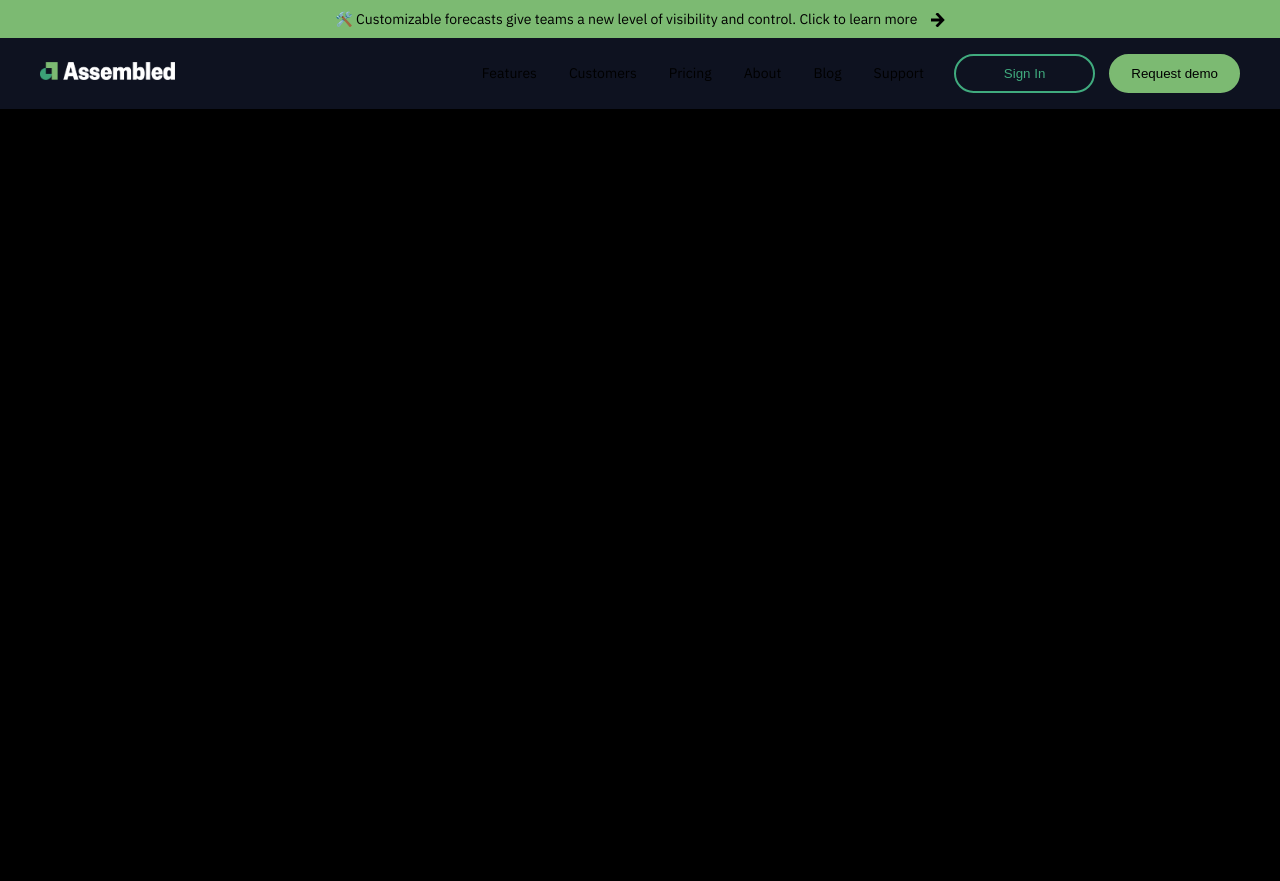
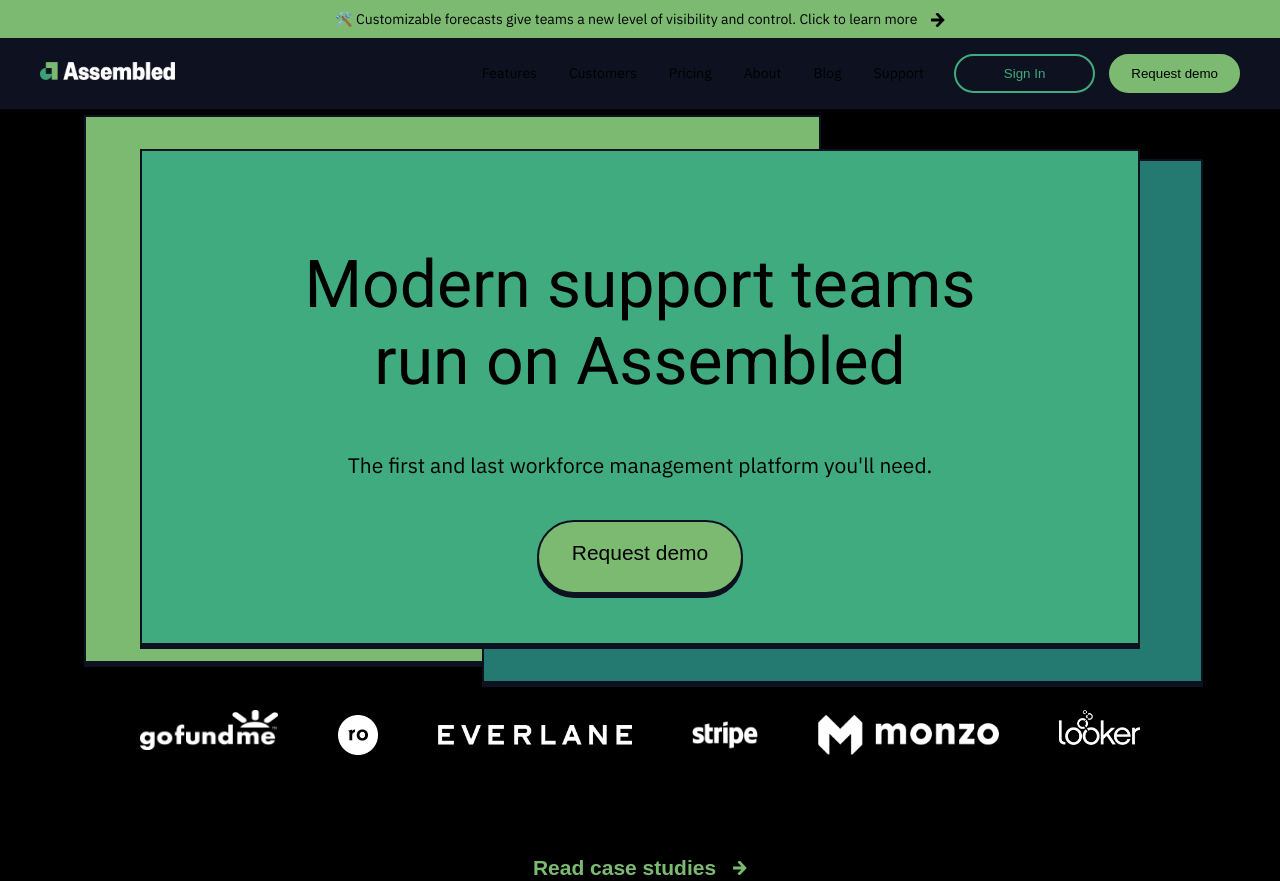
Before and after one commit to tumoiakov/layouts, a plain HTML site: page assembled/index.html in a window 1280 px wide. Before the commit the page ends 800 px from the top, so only its background shows below. Drawn offline with Linux system fonts and the light colour scheme.

Commit message:
add home section

```diff
--- a/assembled/index.html
+++ b/assembled/index.html
@@ -34,7 +34,22 @@
   </header>
   <main>
     <section class="home">
-
+      <div class="home__main">
+        <h1 class="home__title">Modern support teams run on Assembled</h1>
+        <p class="home__description">The first and last workforce management platform you'll need.</p>
+        <button class="home__demo" type="button">Request demo</button>
+      </div>
+      <div class="home__decoration first"></div>
+      <div class="home__decoration second"></div>
+      <div class="home__funders">
+        <img src="/assets/gofundme-logo.png" alt="gofundme">
+        <img src="/assets/ro-logo.png" alt="ro">
+        <img src="/assets/everlane-logo.png" alt="everlane">
+        <img src="/assets/stripe-logo.png" alt="stripe">
+        <img src="/assets/monzo-logo.png" alt="monzo">
+        <img src="/assets/looker-logo.png" alt="looker">
+      </div>
+      <button class="case-scroll">Read case studies<span class="case-scroll__icon arrow-icon" /></button>
     </section>
     <section class="forecast"></section>
     <section class="timeline"></section>
--- a/assembled/styles.css
+++ b/assembled/styles.css
@@ -7,6 +7,7 @@
   --secondary-color: #40ab7e;
   --tertiary-color: #247a70;
   --quaternary-color: #0c4c5a;
+  --border-color: #0e1220;
 
   font-size: 17px;
   font-family: "IBM Plex Sans", sans-serif;
@@ -32,6 +33,10 @@
 a {
   text-decoration: none;
   color: inherit;
+}
+
+button {
+  cursor: pointer;
 }
 
 .header {
@@ -132,3 +137,126 @@
 .demo:active {
   background-color: color-mix(in srgb, var(--primary-color) 70%, transparent);
 }
+
+/* Home section */
+
+.home {
+  display: flex;
+  flex-direction: column;
+  align-items: center;
+  position: relative;
+  max-width: 1000px;
+  margin: 0 auto;
+  padding-top: 2.353rem;
+}
+
+.home__main {
+  display: flex;
+  flex-direction: column;
+  align-items: center;
+  position: relative;
+  color: #000;
+  box-sizing: border-box;
+  width: 100%;
+  height: 496px;
+  background: var(--secondary-color);
+  padding: 95px 162px;
+  z-index: 3;
+  border: 2px solid var(--border-color);
+  box-shadow: 0 4px 0 0 var(--border-color);
+}
+
+.home__decoration {
+  position: absolute;
+  display: block;
+}
+
+.home__decoration.first {
+  background: var(--primary-color);
+  width: 733px;
+  height: 544px;
+  top: 6px;
+  left: -56px;
+  z-index: 1;
+  border: 2px solid var(--border-color);
+  box-shadow: 0 4px 0 0 var(--border-color);
+}
+
+.home__decoration.second {
+  background: var(--tertiary-color);
+  width: 717px;
+  height: 520px;
+  top: 50px;
+  left: 342px;
+  z-index: 2;
+  border: 2px solid var(--border-color);
+  box-shadow: 0 4px 0 0 var(--border-color);
+}
+
+.home__title {
+  display: block;
+  text-align: center;
+  font-family: "Roboto", sans-serif;
+  font-weight: 400;
+  font-size: 3.882rem;
+  margin: 0 0 30px;
+}
+
+.home__description {
+  text-align: center;
+  font-size: 1.235rem;
+}
+
+.home__demo {
+  margin: 0 auto;
+  margin-top: 20px;
+  background: var(--primary-color);
+  padding: 19px 33px 27px;
+  border: 2px solid var(--border-color);
+  border-radius: 60px;
+  box-shadow: 0 4px 0 0 var(--border-color);
+  font-size: 1.235rem;
+}
+
+.home__funders {
+  width: 100%;
+  display: flex;
+  align-items: center;
+  justify-content: space-between;
+  margin-top: 70px;
+}
+
+.home__funders img {
+  height: 40px;
+  max-width: 194px;
+  object-fit: contain;
+}
+.home__funders img:first-child {
+  margin-top: -10px;
+}
+
+.home__funders img:last-child {
+  margin-top: -15px;
+  height: 35px;
+}
+
+.case-scroll {
+  margin-top: 100px;
+  border: none;
+  background: transparent;
+  color: var(--primary-color);
+  font-weight: 700;
+  font-size: 1.235rem;
+}
+
+.case-scroll:hover {
+  opacity: 0.7;
+}
+
+.case-scroll:active {
+  color: var(--secondary-color);
+}
+
+.case-scroll__icon {
+  margin-left: 1rem;
+}
```
